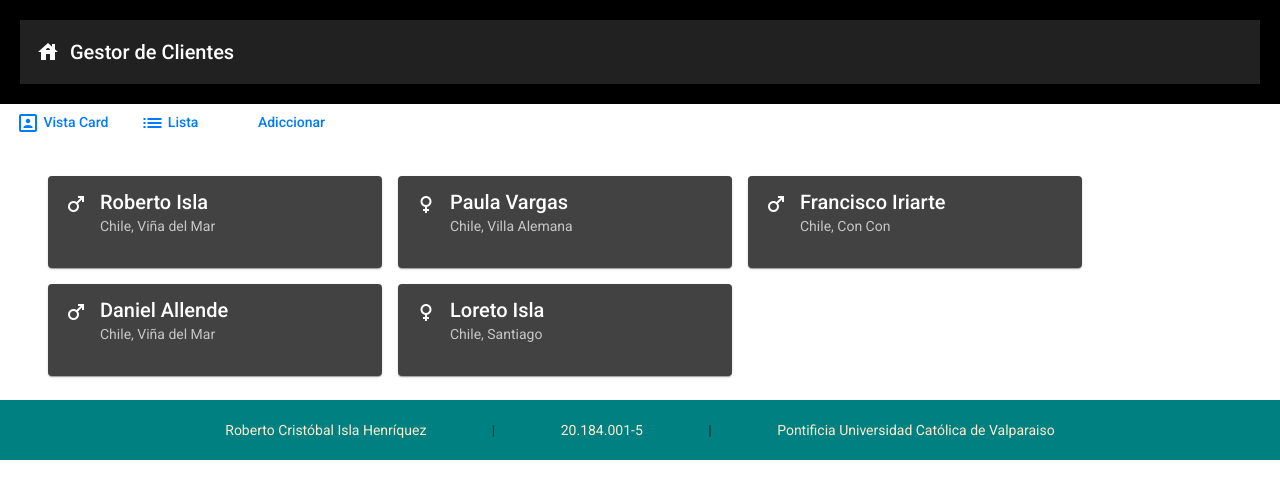
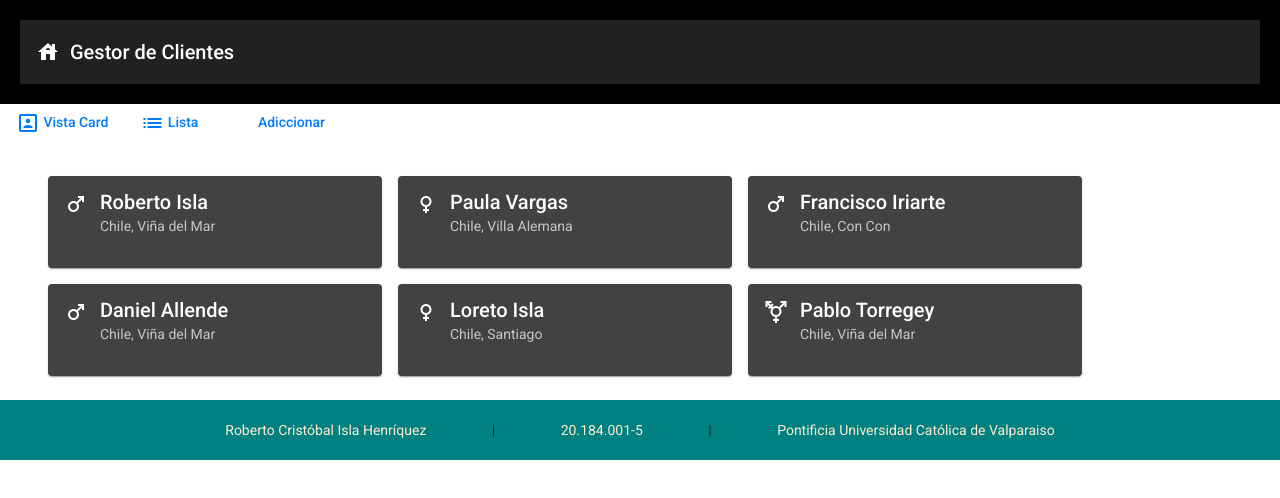
Before and after one commit to Tekanx/manejo-usuarios, an Angular app: page / in a window 1280 px wide. Shown: the top 498 px of the page. Built offline with nearby package versions, Linux system fonts and the light colour scheme.

Commit message:
Inclusión de imagen para género otro

```diff
--- a/src/app/interfaces/usuario.ts
+++ b/src/app/interfaces/usuario.ts
@@ -42,5 +42,12 @@ export const ListaUsuario : Array<Usuario> =
         genero: "Mujer",
         pais: "Chile",
         ciudad: "Santiago"
+    },
+    {
+        nombre: "Pablo",
+        apellido: "Torregey",
+        genero: "Otro",
+        pais: "Chile",
+        ciudad: "Viña del Mar"
     }
 ]
--- a/src/app/pages/vista-principal/vista-principal.component.html
+++ b/src/app/pages/vista-principal/vista-principal.component.html
@@ -8,6 +8,9 @@
             <div mat-card-avatar class="image" *ngIf = "user.genero == 'Mujer'">
                 <mat-icon aria-hidden="false" aria-label="Female Icon">female</mat-icon>
             </div>
+            <div mat-card-avatar class="image" *ngIf = "user.genero == 'Otro'">
+                <mat-icon aria-hidden="false" aria-label="Transgender Icon">transgender</mat-icon>
+            </div>
             <mat-card-title>{{user.nombre}} {{user.apellido}}</mat-card-title>
             <mat-card-subtitle>{{user.pais}}, {{user.ciudad}}</mat-card-subtitle>
             </mat-card-header>
```
